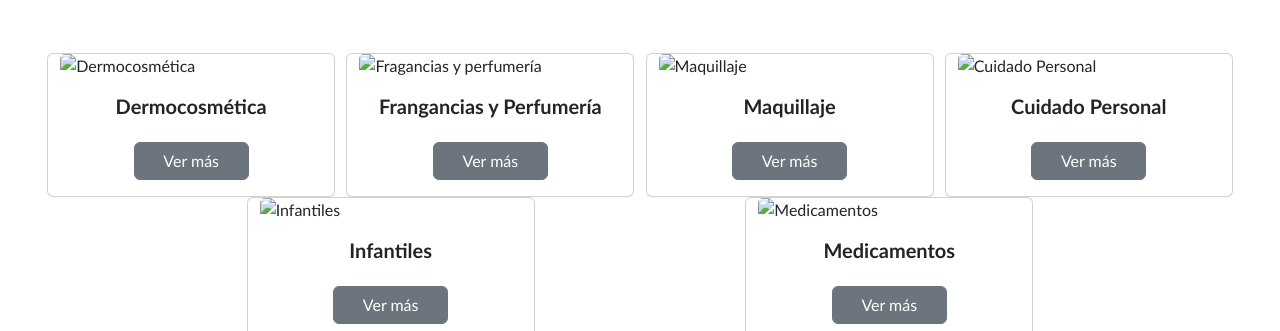
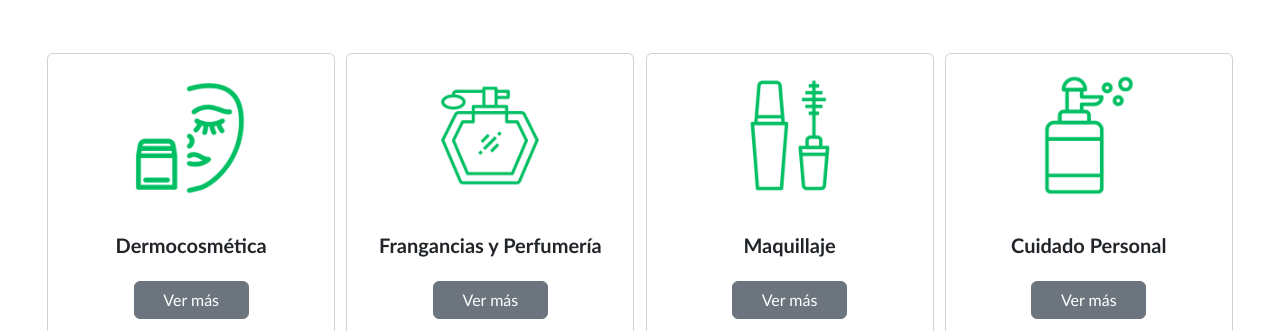
Before and after one commit to VCNTZVLL/vcntzvll.github.io, a plain HTML site: page index.html in a window 1280 px wide. Shown: the part 621-952 px from the top of the page. Drawn offline with nearby package versions, Linux system fonts and the light colour scheme.

Commit message:
Update index.html

```diff
--- a/index.html
+++ b/index.html
@@ -87,14 +87,14 @@
             </div>
           </div>
           <div class="carousel-item">
-            <img src="/Documentos/Jesus/INT/FARMASOL/CARRUSEL FARMASOL 2.png" class="d-block w-100" alt="Black Friday">
+            <img src="/CARRUSEL FARMASOL 2.png" class="d-block w-100" alt="Black Friday">
             <div class="carousel-caption d-none d-md-block">
               <h5 class="fw-semibold">Black Friday</h5>
               <p></p>
             </div>
           </div>
           <div class="carousel-item">
-            <img src="/Documentos/Jesus/INT/FARMASOL/CARRUSEL FARMASOL 3.png" class="d-block w-100" alt="Tarjetas Débito">
+            <img src="/CARRUSEL FARMASOL 3.png" class="d-block w-100" alt="Tarjetas Débito">
             <div class="carousel-caption d-none d-md-block">
               <h5 class="fw-semibold">Descuentos con débito</h5>
               <p>Oferta disponible toda la temporada</p>
@@ -192,7 +192,7 @@
 
                 <!--Card Dermocosmética-->
                 <div class="card" style="width: 18rem;">
-                  <img src="/Documentos/Jesus/INT/FARMASOL/Dermocosmética ícono.png" class="card-img-top" alt="Dermocosmética">
+                  <img src="Dermocosmética ícono.png" class="card-img-top" alt="Dermocosmética">
                   <div class="card-body">
                     <h5 class="card-title text-center fw-semibold">Dermocosmética</h5>
                     <a style="text-decoration: none;" href="index2.html#DERMOCOSMÉTICA"><button class="btn btn-secondary d-grid gap-2 col-6 mx-auto mt-4" type="button">Ver más</button></a>
@@ -201,7 +201,7 @@
 
                 <!--Card Fragancias y Perfumería-->
                 <div class="card" style="width: 18rem;">
-                  <img src="/Documentos/Jesus/INT/FARMASOL/Fragancia ícono.png" class="card-img-top" alt="Fragancias y perfumería">
+                  <img src="Fragancia ícono.png" class="card-img-top" alt="Fragancias y perfumería">
                   <div class="card-body">
                     <h5 class="card-title text-center fw-semibold">Frangancias y Perfumería</h5>
                     <a style="text-decoration: none;" href="index2.html#FRAGANCIAS"><button class="btn btn-secondary d-grid gap-2 col-6 mx-auto mt-4" type="button">Ver más</button></a>
@@ -210,7 +210,7 @@
 
                 <!--Card Maquillaje-->
                 <div class="card" style="width: 18rem;">
-                  <img src="/Documentos/Jesus/INT/FARMASOL/Maquillaje Ícono.png" class="card-img-top" alt="Maquillaje">
+                  <img src="Maquillaje Ícono.png" class="card-img-top" alt="Maquillaje">
                   <div class="card-body">
                     <h5 class="card-title text-center fw-semibold">Maquillaje</h5>
                     <a style="text-decoration: none;" href="index2.html#MAQUILLAJE"><button class="btn btn-secondary d-grid gap-2 col-6 mx-auto mt-4" type="button">Ver más</button></a>
@@ -219,7 +219,7 @@
 
                 <!--Card Cuidado Personal-->
                 <div class="card" style="width: 18rem;">
-                  <img src="/Documentos/Jesus/INT/FARMASOL/Cuidado personal icono.png" class="card-img-top" alt="Cuidado Personal">
+                  <img src="Cuidado personal icono.png" class="card-img-top" alt="Cuidado Personal">
                   <div class="card-body">
                     <h5 class="card-title text-center fw-semibold">Cuidado Personal</h5>
                     <a style="text-decoration: none;" href="index2.html#CUIDADO"><button class="btn btn-secondary d-grid gap-2 col-6 mx-auto mt-4" type="button">Ver más</button></a>
@@ -230,7 +230,7 @@
 
                 <!--Card Infantiles-->
                 <div class="card" style="width: 18rem;">
-                  <img src="/Documentos/Jesus/INT/FARMASOL/Infantil.png" class="card-img-top" alt="Infantiles">
+                  <img src="Infantil.png" class="card-img-top" alt="Infantiles">
                   <div class="card-body">
                     <h5 class="card-title text-center fw-semibold">Infantiles</h5>
                     <a style="text-decoration: none;" href="index2.html#INFANTIL"><button class="btn btn-secondary d-grid gap-2 col-6 mx-auto mt-4" type="button">Ver más</button></a>
@@ -240,7 +240,7 @@
 
                 <!--Card Medicamentos-->
                 <div class="card" style="width: 18rem;">
-                  <img src="/Documentos/Jesus/INT/FARMASOL/Medicamentos icono.png" class="card-img-top" alt="Medicamentos">
+                  <img src="Medicamentos icono.png" class="card-img-top" alt="Medicamentos">
                   <div class="card-body">
                     <h5 class="card-title text-center fw-semibold">Medicamentos</h5>
                     <a style="text-decoration: none;" href="index2.html#MEDICAMENTOS"><button class="btn btn-secondary d-grid gap-2 col-6 mx-auto mt-4" type="button">Ver más</button></a>
@@ -265,7 +265,7 @@
         <div class="row p-5 text-white">
 
             <div class="col-xs-12 col-md-6 col-lg-3 text-reset d-flex aling-items-center p-5">
-              <a href="index.html"><img src="/Documentos/Jesus/INT/FARMASOL/SOL LOGO BLANCO.png" alt="logo" width="80px"> </a>
+              <a href="index.html"><img src="/FARMASOL/SOL LOGO BLANCO.png" alt="logo" width="80px"> </a>
               <p class="pt-3">© Copyright 2023. Todos los derechos reservados | Farmasol S.A.</p>
             </div>
             <div class="col-xs-12 col-md-6 col-lg-3">
```
